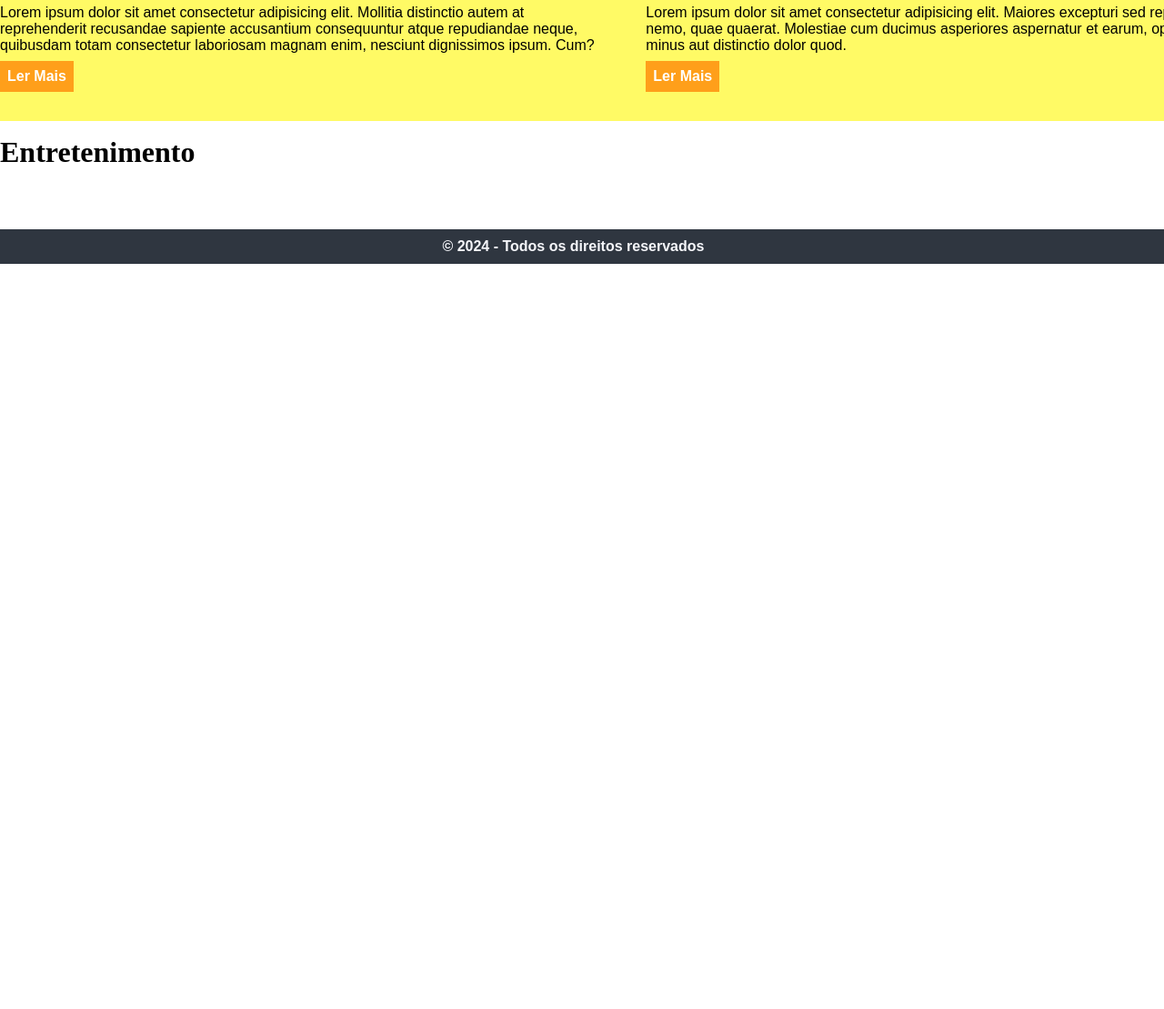
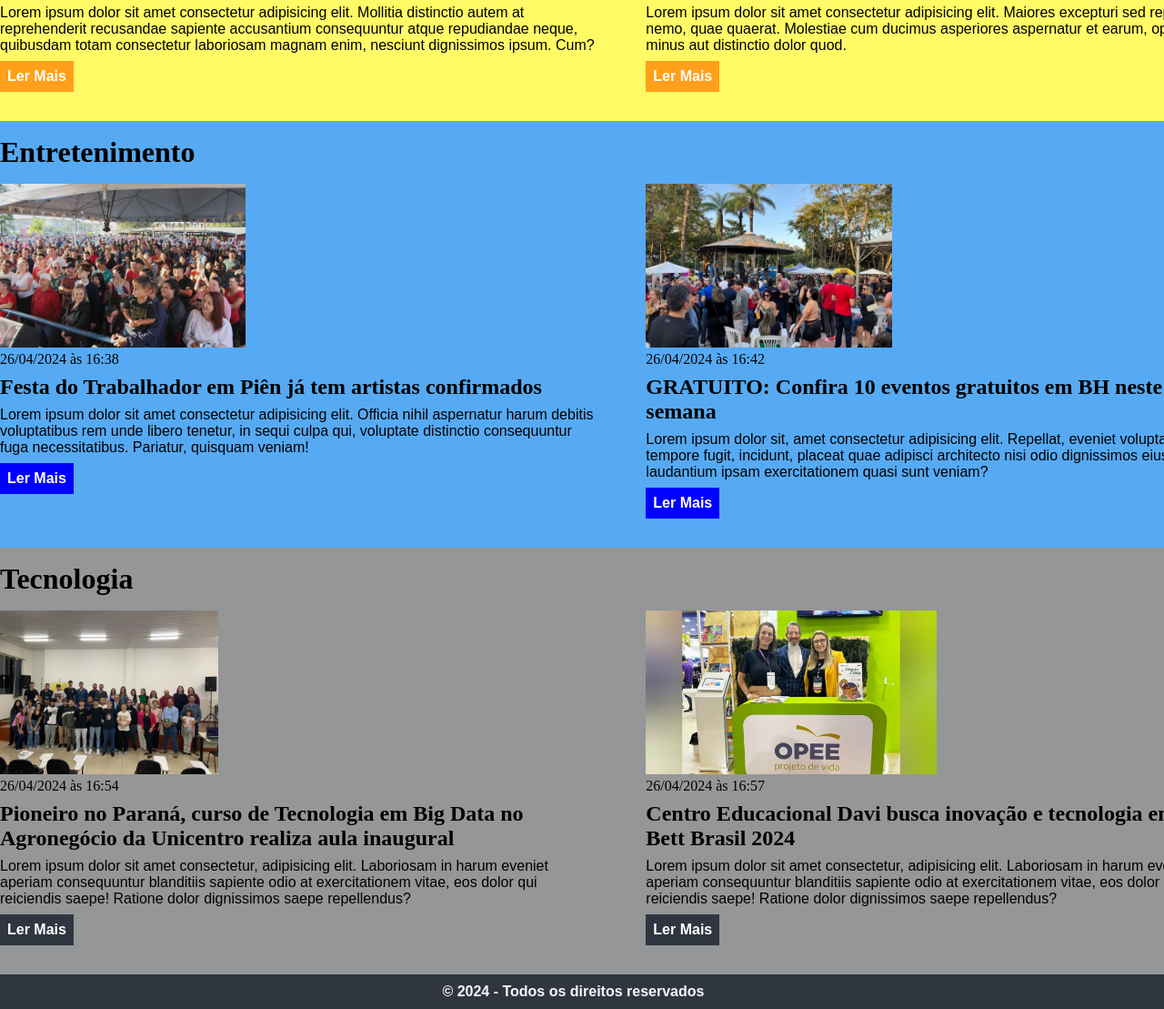
Before and after one commit to reisgabb/curso_ebac_frontend, a plain HTML site: page containers.html in a window 1280 px wide. Shown: the part 820-1929 px from the top of the page at 91% size. Before the commit the page ends 1110 px from the top, so only its background shows below. Drawn offline with Linux system fonts and the light colour scheme.

Commit message:
att index portal de noticias

```diff
--- a/containers.html
+++ b/containers.html
@@ -17,6 +17,12 @@
                     </li>
                     <li>
                         <a href="#Economia" title="Ir para seção de economia">Economia</a>
+                    </li>
+                    <li>
+                        <a href="#entretenimento" title="Ir para seção de entretenimento">Entretenimento</a>
+                    </li>
+                    <li>
+                        <a href="#tecnologia" title="Ir para seção de tecnologia">Tecnologia</a>
                     </li>
                 </ul>
             </nav>
@@ -80,12 +86,60 @@
                             </div>
                         </div>
                     </section>
-                    <section id="Entretenimento">
+                    <section id="entretenimento">
                         <div class="container">
                             <h2>Entretenimento</h2>
                             <div class="articles">
                                 <article>
-                                    <img src="">
+                                    <img src="midias/festa-do-trabalhador-em-pien-ja-tem-artistas-confirmados-64314.jpg" alt="multidão festejando">
+                                    <header>
+                                        <time class="creation-date">26/04/2024 às 16:38</time>
+                                        <h3>Festa do Trabalhador em Piên já tem artistas confirmados</h3>
+                                        <p>
+                                            Lorem ipsum dolor sit amet consectetur adipisicing elit. Officia nihil aspernatur harum debitis voluptatibus rem unde libero tenetur, in sequi culpa qui, voluptate distinctio consequuntur fuga necessitatibus. Pariatur, quisquam veniam!
+                                        </p>
+                                        <a href="a" title="Leia mais sobre a notícia">Ler Mais</a>
+                                    </header>
+                                </article>
+                                <article>
+                                    <img src="midias/WhatsApp-Image-2024-04-25-at-09-39-30-jpeg.jpg" alt="Pessoas reunidas em um evento">
+                                    <header>
+                                        <time class="creation-date">26/04/2024 às 16:42</time>
+                                        <h3>GRATUITO: Confira 10 eventos gratuitos em BH neste fim de semana</h3>
+                                        <p>
+                                            Lorem ipsum dolor sit, amet consectetur adipisicing elit. Repellat, eveniet voluptatem libero tempore fugit, incidunt, placeat quae adipisci architecto nisi odio dignissimos eius quis laudantium ipsam exercitationem quasi sunt veniam?
+                                        </p>
+                                        <a href="a" title="Leia mais sobre a notícia">Ler Mais</a>
+                                    </header>
+                                </article>
+                            </div>
+                        </div>
+                    </section>
+                    <section id="tecnologia">
+                        <div class="container">
+                            <h2>Tecnologia</h2>
+                            <div class="articles">
+                                <article>
+                                    <img src="midias/928ca455c10e9db4dd154b7cdc85026d14fa898a.jpg" alt="Turma do curso">
+                                    <header>
+                                        <time class="creation-date">26/04/2024 às 16:54</time>
+                                        <h3>Pioneiro no Paraná, curso de Tecnologia em Big Data no Agronegócio da Unicentro realiza aula inaugural</h3>
+                                        <p>
+                                            Lorem ipsum dolor sit amet consectetur, adipisicing elit. Laboriosam in harum eveniet aperiam consequuntur blanditiis sapiente odio at exercitationem vitae, eos dolor qui reiciendis saepe! Ratione dolor dignissimos saepe repellendus?
+                                        </p>
+                                        <a href="a" title="Leia mais sobre a notícia">Ler Mais</a>
+                                    </header>
+                                </article>
+                                <article>
+                                    <img src="midias/tecno2.jpg" alt="tres pessoas posando para foto">
+                                    <header>
+                                        <time class="creation-date">26/04/2024 às 16:57</time>
+                                        <h3>Centro Educacional Davi busca inovação e tecnologia em Feira Bett Brasil 2024</h3>
+                                        <p>
+                                            Lorem ipsum dolor sit amet consectetur, adipisicing elit. Laboriosam in harum eveniet aperiam consequuntur blanditiis sapiente odio at exercitationem vitae, eos dolor qui reiciendis saepe! Ratione dolor dignissimos saepe repellendus?
+                                        </p>
+                                        <a href="a" title="Leia mais sobre a notícia">Ler Mais</a>
+                                    </header>
                                 </article>
                             </div>
                         </div>
--- a/main.css
+++ b/main.css
@@ -122,3 +122,15 @@ section h2 {
 aside {
     display: none;
 }
+
+#entretenimento {
+    background-color: rgba(44, 149, 241,0.8);
+}
+
+#tecnologia {
+    background-color: rgba(43, 46, 48, 0.5);
+}
+
+#tecnologia .articles article a {
+background-color: #2f3640;
+}
```
Also changed, not shown: midias/928ca455c10e9db4dd154b7cdc85026d14fa898a.jpg (added), midias/WhatsApp-Image-2024-04-25-at-09-39-30-jpeg.avif (added), midias/WhatsApp-Image-2024-04-25-at-09-39-30-jpeg.jpg (added), midias/tecno2.jpg (added).
